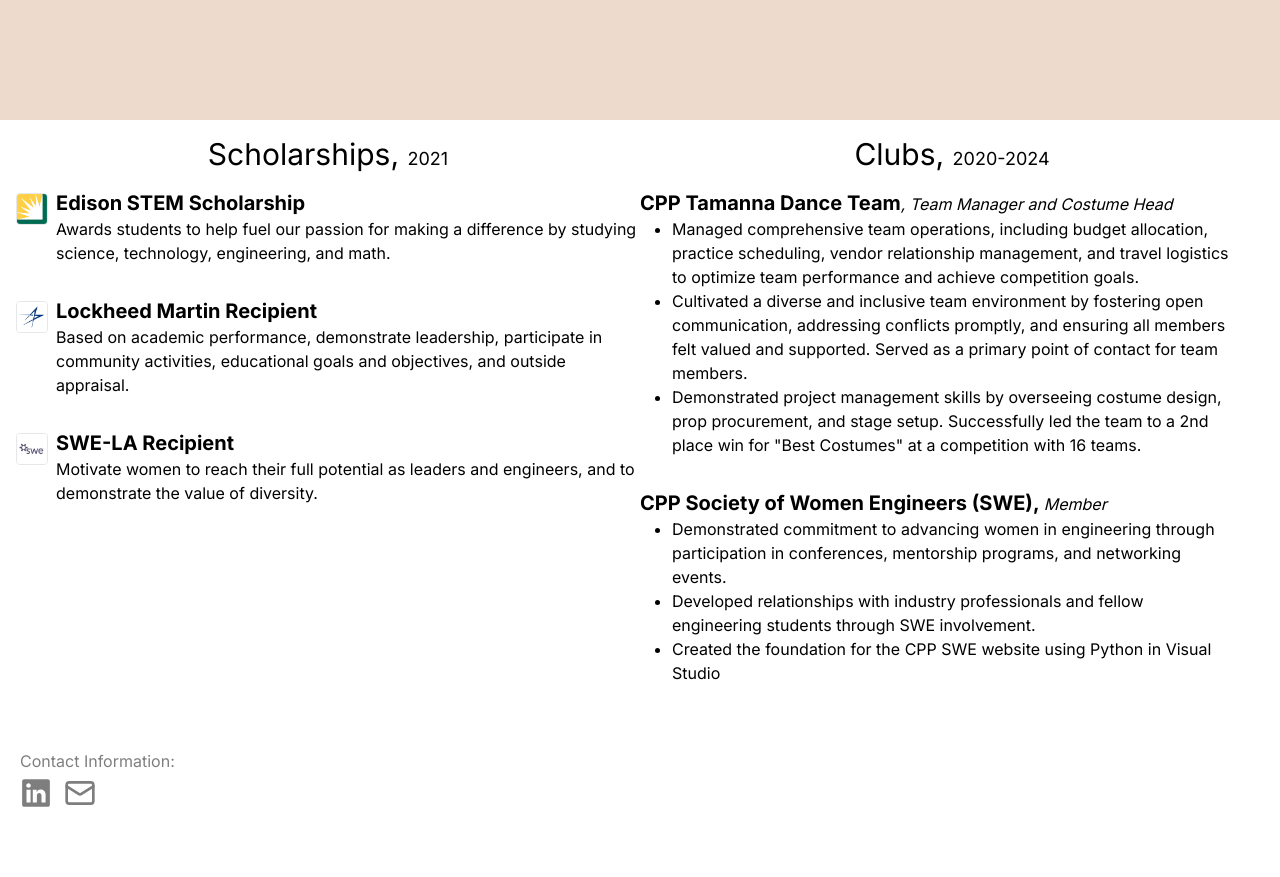
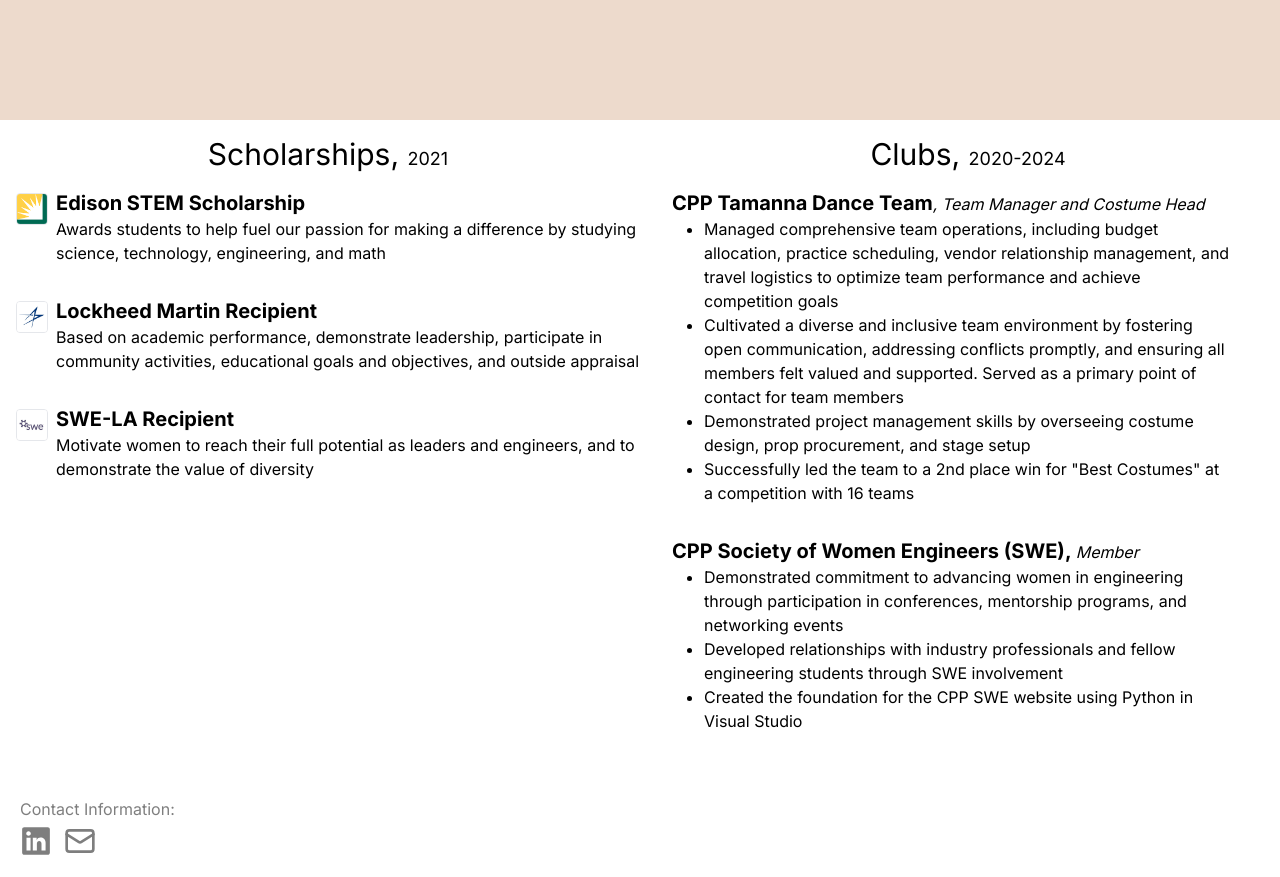
Before and after one commit to arjundabir/harshitadabir.com, a Next.js app: page /campus-involvements in a window 1280 px wide. Shown: the part 380-1257 px from the top of the page. Before the commit the page ends 1209 px from the top, so only its background shows below. Built offline with nearby package versions, Linux system fonts and the light colour scheme.

Commit message:
tai edits

```diff
--- a/app/about-me/page.tsx
+++ b/app/about-me/page.tsx
@@ -18,7 +18,7 @@ const page: FC<pageProps> = ({}) => {
         <div className="w-full md:flex-1">
           <p>
             My name is Harshita Dabir, and I graduated from Cal Poly Pomona with
-            a Bachelor&quot;s degree in Mechanical Engineering and a minor in
+            a Bachelor&#39;s degree in Mechanical Engineering and a minor in
             Business Operations Management. This combination has equipped me
             well for a fast-paced and dynamic industry and has allowed me to be
             versatile within industries. <br />
@@ -29,7 +29,7 @@ const page: FC<pageProps> = ({}) => {
             have equipped me to create data-driven strategies to ensure growth
             and success in projects and team environments. <br />
             <br />I aim to devise and implement strategies that align with the
-            company’s mission and ensures progress in the industry. I am seeking
+            company’s mission and ensure progress in the industry. I am seeking
             full-time opportunities to contribute my skills, driving growth and
             innovation.
           </p>
--- a/app/campus-involvements/page.tsx
+++ b/app/campus-involvements/page.tsx
@@ -9,9 +9,9 @@ interface pageProps {}
 
 const page: FC<pageProps> = ({}) => {
   return (
-    <div className="flex flex-wrap w-screen">
+    <div className="flex flex-wrap w-screen ">
       <BeigeBackground />
-      <div className="flex flex-wrap p-4 container mx-auto">
+      <div className="flex flex-wrap p-4 container mx-auto gap-x-8">
         <section className="w-full md:w-1/2">
           <h2 className="text-2xl md:text-3xl md:text-center">
             Scholarships, <span className="text-lg">2021</span>
@@ -46,19 +46,21 @@ const page: FC<pageProps> = ({}) => {
                 Managed comprehensive team operations, including budget
                 allocation, practice scheduling, vendor relationship management,
                 and travel logistics to optimize team performance and achieve
-                competition goals.
+                competition goals
               </li>
               <li>
                 Cultivated a diverse and inclusive team environment by fostering
                 open communication, addressing conflicts promptly, and ensuring
                 all members felt valued and supported. Served as a primary point
-                of contact for team members.
+                of contact for team members
               </li>
               <li>
                 Demonstrated project management skills by overseeing costume
-                design, prop procurement, and stage setup. Successfully led the
-                team to a 2nd place win for &quot;Best Costumes&quot; at a
-                competition with 16 teams.
+                design, prop procurement, and stage setup
+              </li>
+              <li>
+                Successfully led the team to a 2nd place win for &quot;Best
+                Costumes&quot; at a competition with 16 teams
               </li>
             </ul>
           </div>
@@ -71,11 +73,11 @@ const page: FC<pageProps> = ({}) => {
               <li>
                 Demonstrated commitment to advancing women in engineering
                 through participation in conferences, mentorship programs, and
-                networking events.
+                networking events
               </li>
               <li>
                 Developed relationships with industry professionals and fellow
-                engineering students through SWE involvement.
+                engineering students through SWE involvement
               </li>
               <li>
                 Created the foundation for the CPP SWE website using Python in
@@ -93,20 +95,20 @@ const scholarships = [
     title: "Edison STEM Scholarship",
     icon: Edison,
     description:
-      "Awards students to help fuel our passion for making a difference by studying science, technology, engineering, and math.",
+      "Awards students to help fuel our passion for making a difference by studying science, technology, engineering, and math",
   },
   {
     title: "Lockheed Martin Recipient",
     icon: Lockheed,
     description:
-      "Based on academic performance, demonstrate leadership, participate in community activities, educational goals and objectives, and outside appraisal.",
+      "Based on academic performance, demonstrate leadership, participate in community activities, educational goals and objectives, and outside appraisal",
   },
   {
     title: "SWE-LA Recipient",
 
     icon: SWE,
     description:
-      "Motivate women to reach their full potential as leaders and engineers, and to demonstrate the value of diversity.",
+      "Motivate women to reach their full potential as leaders and engineers, and to demonstrate the value of diversity",
   },
 ];
 
--- a/app/passions/page.tsx
+++ b/app/passions/page.tsx
@@ -12,7 +12,7 @@ const page: FC<pageProps> = ({}) => {
   return (
     <div>
       <BeigeBackground />
-      <section className="container mx-auto w-full">
+      <section className="container mx-auto w-full max">
         <div className="p-4 flex flex-wrap md:justify-center gap-4">
           <div className="w-full md:w-1/2 flex flex-col justify-center gap-4">
             <h3 className="text-2xl font-bold">Self-Development</h3>
@@ -20,31 +20,35 @@ const page: FC<pageProps> = ({}) => {
               Throughout my career, I have cultivated a diverse range of
               experiences across multiple industries, including aerospace,
               biomedical, marketing, and fashion/cosmetics. This exposure has
-              honed my adaptability and problem-solving skills, allowing me to
-              thrive in dynamic environments and deliver results.
+              honed in on my adaptability and problem-solving skills, allowing
+              me to thrive in dynamic environments and deliver results.
             </p>
           </div>
           <div className="flex flex-wrap gap-2">
             <Image
-              className="w-full md:w-48 h-auto rounded"
+              className="w-full md:w-52 h-auto rounded"
               src={SD1}
               alt="4 Edwards Interns"
             />
             <Image
-              className="w-full md:w-48 h-auto rounded"
+              className="w-full md:w-52 h-auto rounded"
               src={SD2}
               alt="Dance picture"
             />
           </div>
         </div>
-        <div className="flex flex-wrap-reverse p-4 gap-4">
-          <div className="flex flex-col gap-4 flex-1 items-end">
+        <div className="flex flex-wrap-reverse p-4 gap-6 justify-center ">
+          <div className="flex flex-col gap-4 w-auto items-start">
             <Image
-              className="w-full md:w-72 self-start rounded"
+              className="w-full md:w-96 rounded"
               src={MPDF}
               alt="Lots of Edwards Interns"
             />
-            <Image className="rounded" src={MPDF2} alt="Inside Rigel Meeting" />
+            <Image
+              className="rounded md:w-96"
+              src={MPDF2}
+              alt="Inside Rigel Meeting"
+            />
           </div>
           <div className="w-full md:w-1/2 flex flex-col justify-center">
             <h3 className="text-2xl font-bold">
--- a/app/projects/page.tsx
+++ b/app/projects/page.tsx
@@ -13,15 +13,26 @@ const page: FC<pageProps> = ({}) => {
           {projects.map((project, key) => (
             <div key={key} className="p-4">
               <div className="flex justify-between">
-                <a href={project.link} target="_blank">
-                  <h5 className="text-xl font-bold hover:underline">
+                {project.link ? (
+                  <a href={project.link} target="_blank">
+                    <h5 className="text-xl font-bold underline hover:text-black/50">
+                      {project.title},
+                      <span className="italic text-base font-normal">
+                        {" "}
+                        {project.position}
+                      </span>
+                    </h5>
+                  </a>
+                ) : (
+                  <h5 className="text-xl font-bold">
                     {project.title},
                     <span className="italic text-base font-normal">
                       {" "}
                       {project.position}
                     </span>
                   </h5>
-                </a>
+                )}
+
                 <p className="font-bold">{project.duration}</p>
               </div>
               <ul className="list-disc pl-4 md:px-8">
@@ -36,7 +47,7 @@ const page: FC<pageProps> = ({}) => {
           <div className="p-4">
             <div className="flex justify-between">
               <a href={secondaryproject.link} target="_blank">
-                <h5 className="text-xl font-bold hover:underline">
+                <h5 className="text-xl font-bold underline hover:text-black/50">
                   {secondaryproject.title},
                   <span className="italic text-base font-normal">
                     {" "}
@@ -71,7 +82,6 @@ export default page;
 const projects = [
   {
     title: "Private Tennis Coach",
-    link: "https://drive.google.com/drive/folders/1sOTU6-glNQ3Cr3QjE9gr1pgERHEMtU3g?usp=drive_link",
     position: "Entrepreneur",
     duration: "’17-’22",
     actions: [
```
Also changed, not shown: app/industry-experience/page.tsx (+15 -15 lines).
